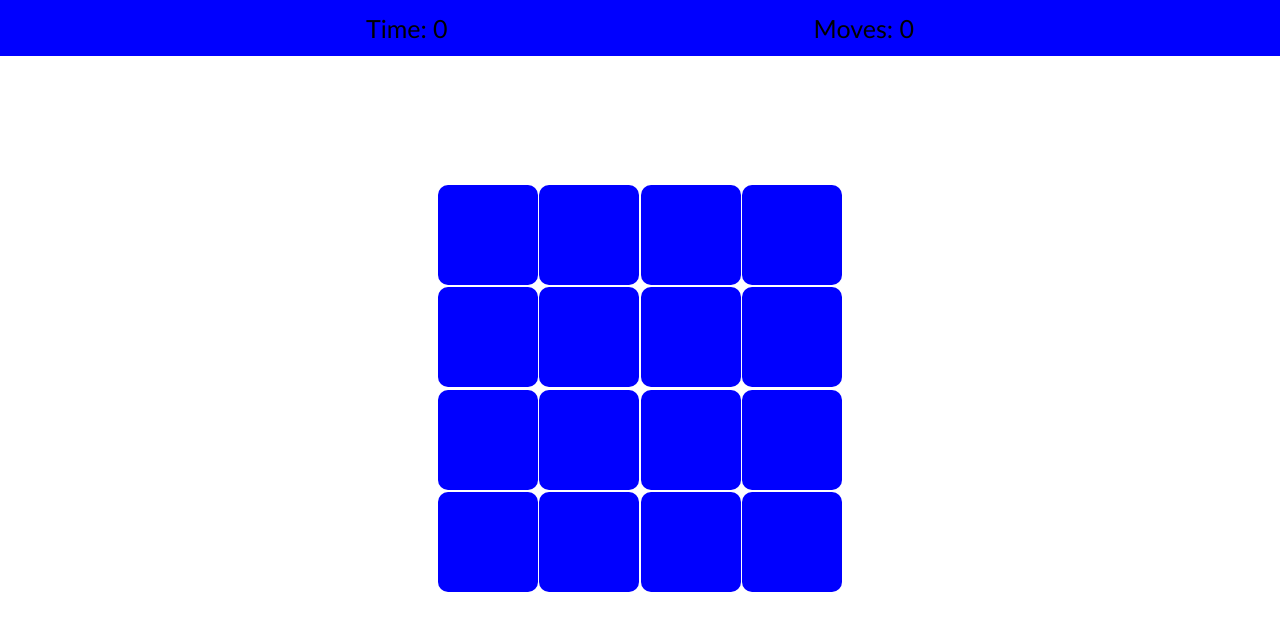
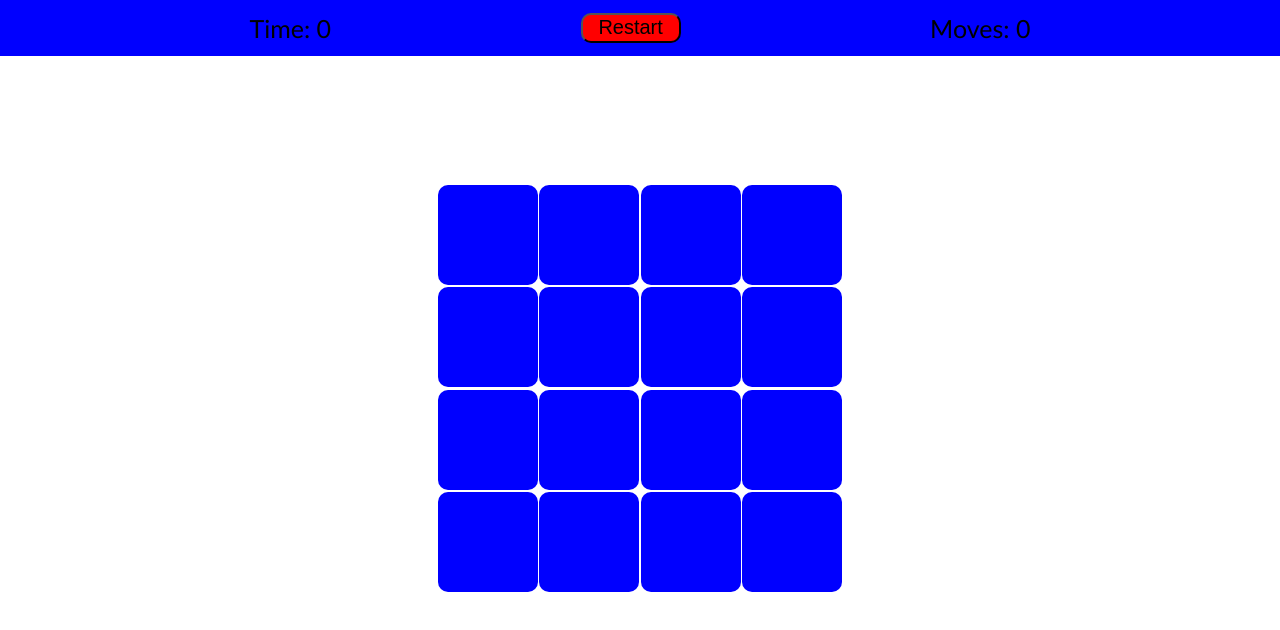
Before and after one commit to TarikSalkovicHTL/tariksalkovichtl.github.io, a plain HTML site: page index.html in a window 1280 px wide. Drawn offline with Linux system fonts and the light colour scheme.

Commit message:
Added a restart button and polished the code

```diff
--- a/css/style.css
+++ b/css/style.css
@@ -14,6 +14,15 @@
     font-family:'Gill Sans', 'Gill Sans MT', Calibri, 'Trebuchet MS', sans-serif;
     display: flex;
     justify-content: space-evenly;
+}
+
+.button{
+    height: 30px;
+    width: 100px;
+    background-color: red;
+    border-radius: 10px;
+    font-size: 20px;
+    border-color: black;
 }
 
 div#wrapper{
--- a/index.html
+++ b/index.html
@@ -10,6 +10,7 @@
 <body>
     <div class="nav">
         <div id="time">Time: 0</div>
+        <button id="restart" class="button">Restart</button>
         <div id="moves">Moves: 0</div>
     </div>
     <div id="wrapper">
--- a/js/lv1.js
+++ b/js/lv1.js
@@ -34,7 +34,6 @@ function render(levelCards){
         for (let j = i * width; j < (i +1) * width; j++){
             let d = document.createElement('div');
             let img = document.createElement('img');
-            // d.innerHTML = cardType[j] + 1;
             d.type = cardType[j];
             d.className = "memory";
             img.className = "image";
@@ -91,6 +90,10 @@ document.querySelectorAll('.memory').forEach(div => {
     })
 })
 
+document.querySelector("#restart").addEventListener('click', () => {
+    location.reload();
+})
+
 function compare(list){
     if(list[0].type == list[1].type){
         cardpairs++
```
Lines whose indentation alone changed are shown as unchanged.
